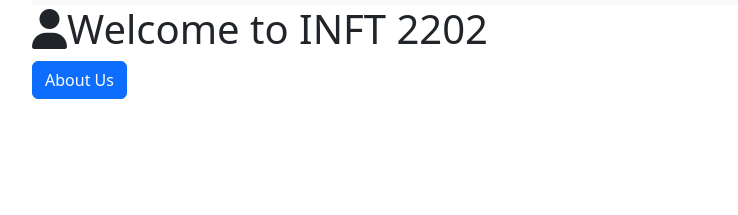
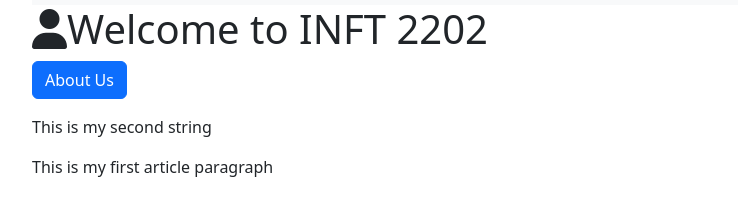
Before and after one commit to Jatin-Bagga1/github.io, a website: page index.html in a window 1280 px wide. Shown: the part 51-266 px from the top of the page, without its empty margins (50-788 px from the left). Drawn offline with nearby package versions, Linux system fonts and the light colour scheme.

Commit message:
second commit

```diff
--- a/index.html
+++ b/index.html
@@ -11,7 +11,7 @@
     <link rel="stylesheet" href="./node_modules/@fortawesome/fontawesome-free/css/all.css">
 </head>
 <body>
-<div class="container align-content-center">
+<main class="container ">
     <header>
         <nav class="navbar navbar-expand-lg bg-body-tertiary">
             <div class="container-fluid">
@@ -44,7 +44,7 @@
     </header>
     <h1><i class="fa-solid fa-user"></i>Welcome to INFT 2202</h1>
     <button id="AboutUsBtn" class="btn btn-primary">About Us</button>
-</div>
+</main>
 
 <!-- Scripts Section -->
     <script src="./node_modules/bootstrap/dist/js/bootstrap.min.js"></script>
--- a/scripts/app.js
+++ b/scripts/app.js
@@ -12,6 +12,32 @@
         {
             location.href = "about.html";
         });
+
+        let MainContent = document.getElementsByTagName("main")[0];
+        let MainParagraph = document.createElement("p");
+
+        MainParagraph.setAttribute("id", "MainParagraph");
+        MainParagraph.setAttribute("class","mt-3");
+        MainParagraph.textContent = "This is my first main paragraph";
+
+        MainContent.appendChild(MainParagraph);
+
+        let FirstString = "This is";
+        // Back tick is used to create string literal.
+        // Concatinating two string values
+        let SecondString = `${FirstString} my second string`;
+
+        MainParagraph.textContent = SecondString;
+        MainContent.appendChild(MainParagraph);
+
+        // Accessing whole DOM of index.html
+        let DocumentBody = document.body;
+        let Article = document.createElement("article");
+        let ArticleParagraph = `<p id="ArticleParagraph" class="mt-3">This is my first article paragraph</p>`;
+        Article.setAttribute("class" , "container");
+        Article.innerHTML = ArticleParagraph;
+        DocumentBody.appendChild(Article);
+
     }
     function DisplayProductPage()
     {
```
